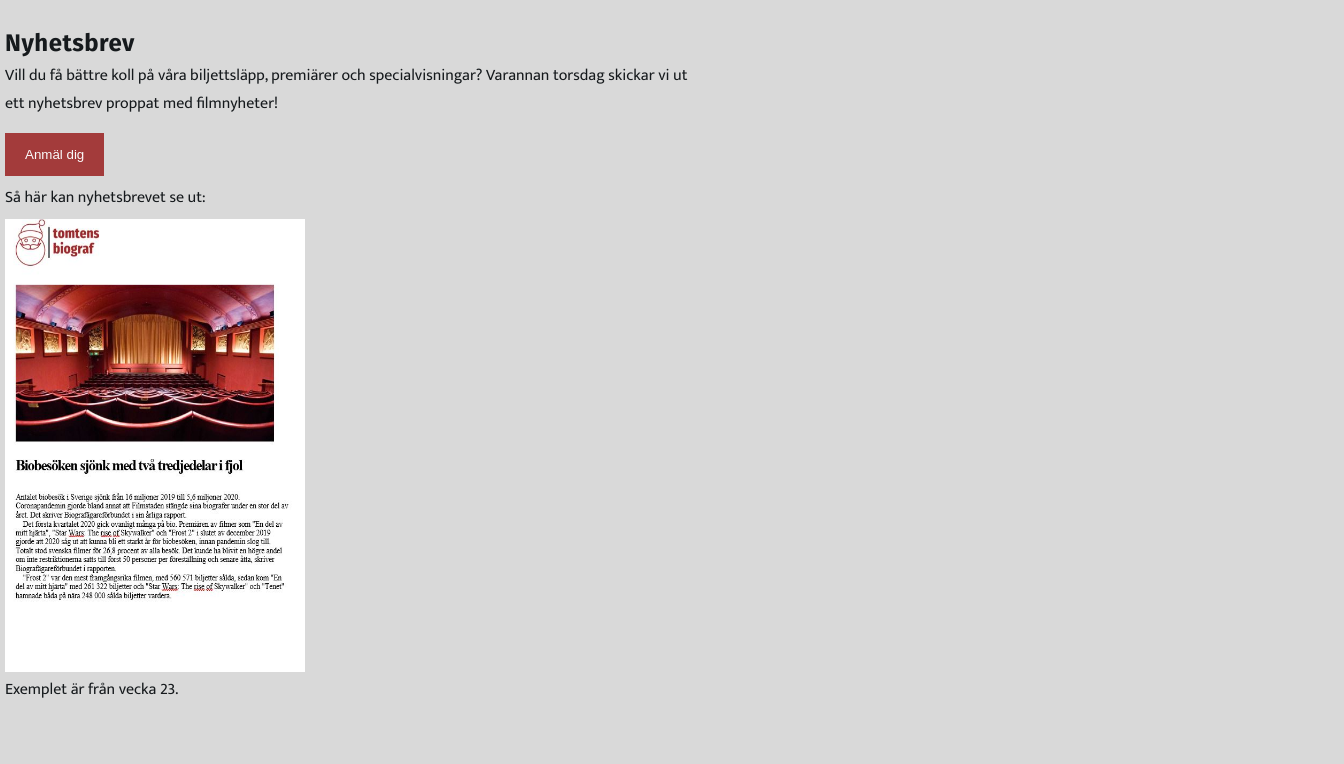
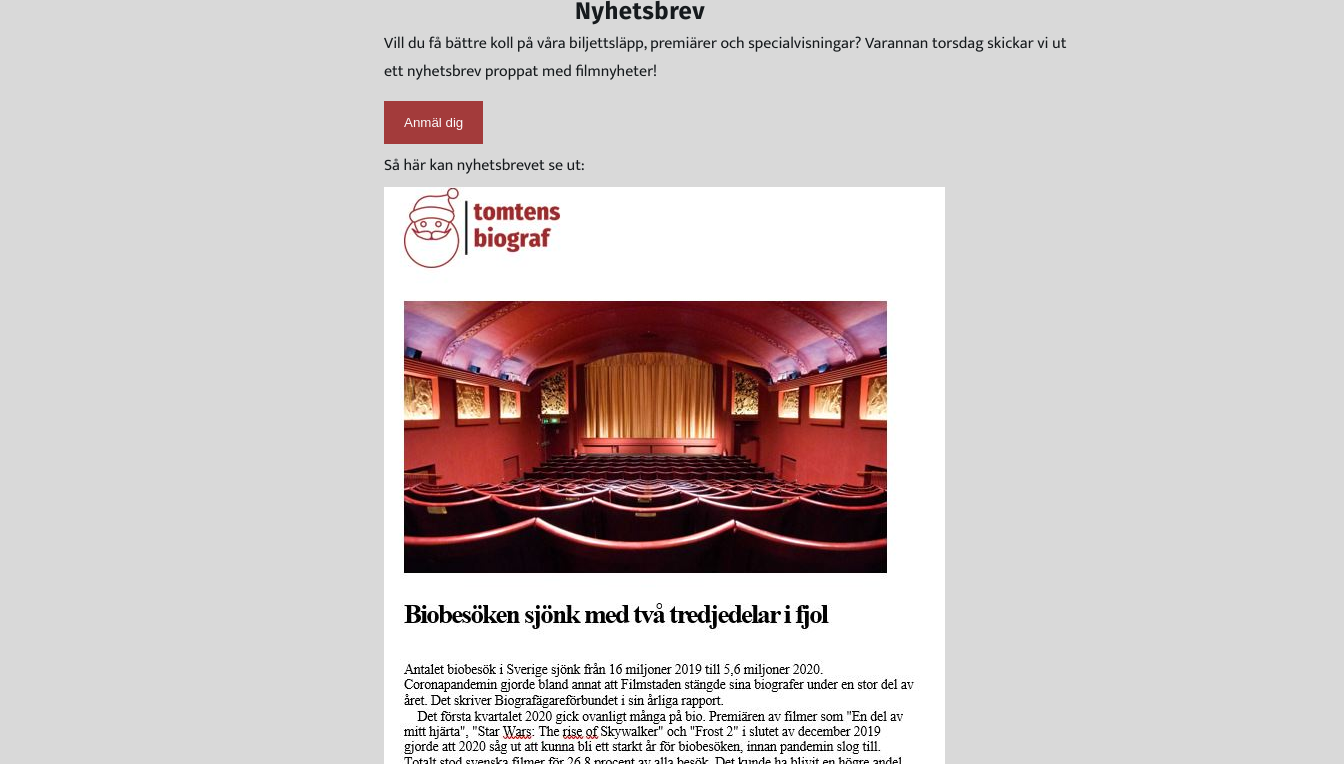
Before and after one commit to saeraa/mellankalix, a website: page newsletter.html in a window 1280 px wide. Shown: the part 133-897 px from the top of the page, 1344 px wide, since content can reach past the window. Drawn offline with nearby package versions, Linux system fonts and the light colour scheme.

Commit message:
Fixed some issues.

```diff
--- a/newsletter.html
+++ b/newsletter.html
@@ -50,6 +50,8 @@
 
        <div class="news-letter">
         <h2>Nyhetsbrev</h2>
+        <div class="news-letter-center">
+
 
           <p>Vill du få bättre koll på våra biljettsläpp, premiärer och specialvisningar? Varannan torsdag skickar vi ut ett nyhetsbrev proppat med filmnyheter! </p>
           <button class="nyhetsbrev-button" id="sign-up">Anmäl dig</button>
@@ -73,13 +75,14 @@
                   <button type="submit" class="signup-btn">Anmäl dig</button>
                 </div>
         </div>
+
+            </div>
           </form>
+          <p>Så här kan nyhetsbrevet se ut:</p>
+          <img src="./static/img/nyhetsbrev.jpeg" alt="Exempel nyhetsbrev">
+          <p>Exemplet är från vecka 23.</p>
+
         </div>
-
-        <br>
-        <p>Så här kan nyhetsbrevet se ut:</p>
-        <img src="./static/img/nyhetsbrev.jpeg" alt="Exempel nyhetsbrev" width="300" height="453">
-        <p>Exemplet är från vecka 23.</p>
 
     </div>
     </main>
@@ -116,7 +119,7 @@
         />
       </div>
     </footer>
-    <script src="js/nyhetsbrev.js"></script>
+    <script src="js/newsletter.js"></script>
     <script src="js/hamburgerMenu.js"></script>
   </body>
 </html>
--- a/scss/main.scss
+++ b/scss/main.scss
@@ -10,7 +10,7 @@
 @import "./about.scss";
 @import "./open.scss";
 @import "./giftcertificate.scss";
-@import "./nyhetsbrev.scss";
+@import "./newsletter.scss";
 
 :root {
 	background-color: $c-gray-dark;
--- a/scss/nyhetsbrev.scss
+++ b/scss/newsletter.scss
@@ -1,11 +1,16 @@
 .news-letter {
-  margin-left: 5px;
-  margin-top: 32px;
+
 
   h2 {
     margin: 0;
     margin-bottom: 5px;
+    text-align: center;
   }
+}
+
+.news-letter-center{
+  width: 75%;
+ margin-inline: 30%;
 }
 
 input[type="text"],
@@ -75,6 +80,7 @@ input[type="password"]:focus {
   overflow: auto;
   background-color: $c-blue-dark;
   padding-top: 50px;
+
 }
 
 .modal-content {
```
Also changed, not shown: js/newsletter.js (renamed from js/nyhetsbrev.js), static/main.css. Lines whose indentation alone changed are shown as unchanged.
